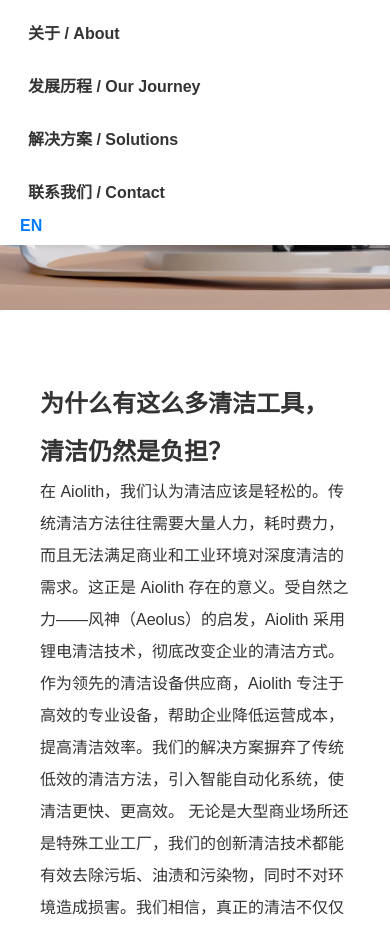
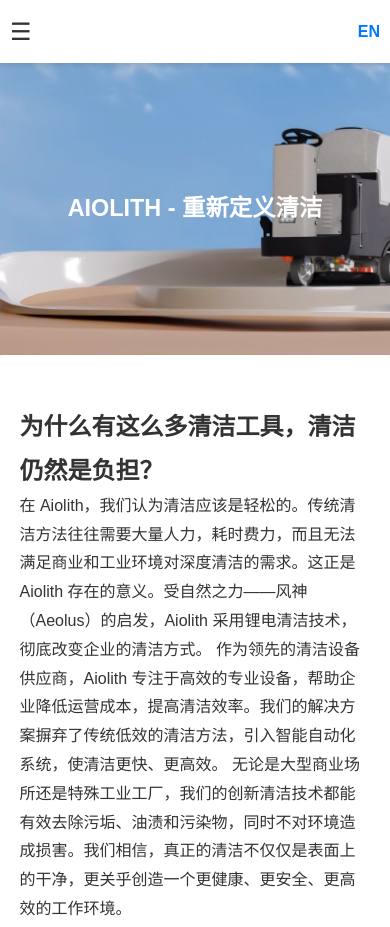
Before and after one commit to Sycaintech/cn, a plain HTML site: page index.html in a window 390 px wide. Shown: the top 927 px of the page. Drawn offline with Linux system fonts and the light colour scheme.

Commit message:
Add files via upload

```diff
--- a/index.html
+++ b/index.html
@@ -16,8 +16,7 @@
         body {
             background: #f8f8f8;
             color: #333;
-            line-height: 2;
-
+            line-height: 1.8;
         }
         header {
             position: fixed;
@@ -31,6 +30,11 @@
             justify-content: space-between;
             align-items: center;
             z-index: 1000;
+        }
+        .menu-toggle {
+            display: none;
+            font-size: 24px;
+            cursor: pointer;
         }
         nav {
             display: flex;
@@ -55,29 +59,26 @@
         }
         .banner {
             width: 100%;
-            height: 330px;
+            height: 40vh;
             background: url('best-floor-scrubber-for-vinyl-floors.webp') no-repeat center center/cover;
             display: flex;
             align-items: center;
             justify-content: center;
             text-align: center;
             color: white;
-            font-size: 32px;
+            font-size: 5vw;
             font-weight: bold;
-            margin-top: 60px
+            margin-top: 60px;
+            padding: 20px;
         }
         section {
-            padding: 50px 20px;
+            padding: 50px 5%;
             max-width: 1000px;
             margin: auto;
-            text-align: left;
             background: white;
             margin-bottom: 20px;
             border-radius: 5px;
             box-shadow: 0 2px 5px rgba(0, 0, 0, 0.1);
-        }
-        .container {
-            padding: 20px;
         }
         .image-placeholder {
             width: 100%;
@@ -99,24 +100,12 @@
         ul li {
             margin: 10px 0;
         }
-        @media (max-width: 768px) {
-            header {
-                flex-direction: column;
-                align-items: flex-start;
-            }
-            nav {
-                flex-direction: column;
-                gap: 5px;
-            }
-            .banner {
-                height: 250px;
-                font-size: 24px;
-            }
-        }
         .button-container {
             margin-top: 20px;
             display: flex;
+            flex-wrap: wrap;
             gap: 15px;
+            justify-content: center;
         }
         .btn {
             display: inline-block;
@@ -129,10 +118,42 @@
             border-radius: 5px;
             text-decoration: none;
             transition: background 0.3s ease;
+            min-width: 150px;
+        }
+        .btn:hover {
+            background: #0056b3;
         }
 
-        .btn:hover {
-    background: #0056b3;
+        @media (max-width: 768px) {
+            header {
+                flex-direction: row;
+                justify-content: space-between;
+                padding: 10px;
+            }
+            .menu-toggle {
+                display: block;
+            }
+            nav {
+                display: none;
+                flex-direction: column;
+                width: 100%;
+                position: absolute;
+                top: 50px;
+                left: 0;
+                background: white;
+                box-shadow: 0 2px 5px rgba(0, 0, 0, 0.1);
+                text-align: center;
+                z-index: 999;
+            }
+            nav a {
+                padding: 15px;
+                display: block;
+                width: 100%;
+            }
+            .banner {
+                font-size: 6vw;
+                height: 35vh;
+            }
         }
     </style>
     <script>
@@ -146,11 +167,16 @@
 
             langButton.textContent = langButton.textContent === 'EN' ? '中文' : 'EN';
         }
+        function toggleMenu() {
+            const nav = document.querySelector("nav");
+            nav.style.display = nav.style.display === "flex" ? "none" : "flex";
+        }
     </script>
 </head>
 <body>
 
 <header>
+    <div class="menu-toggle" onclick="toggleMenu()">☰</div>
     <nav>
         <a href="#about">关于 / About</a>
         <a href="#journey">发展历程 / Our Journey</a>
```
Lines whose indentation alone changed are shown as unchanged.
